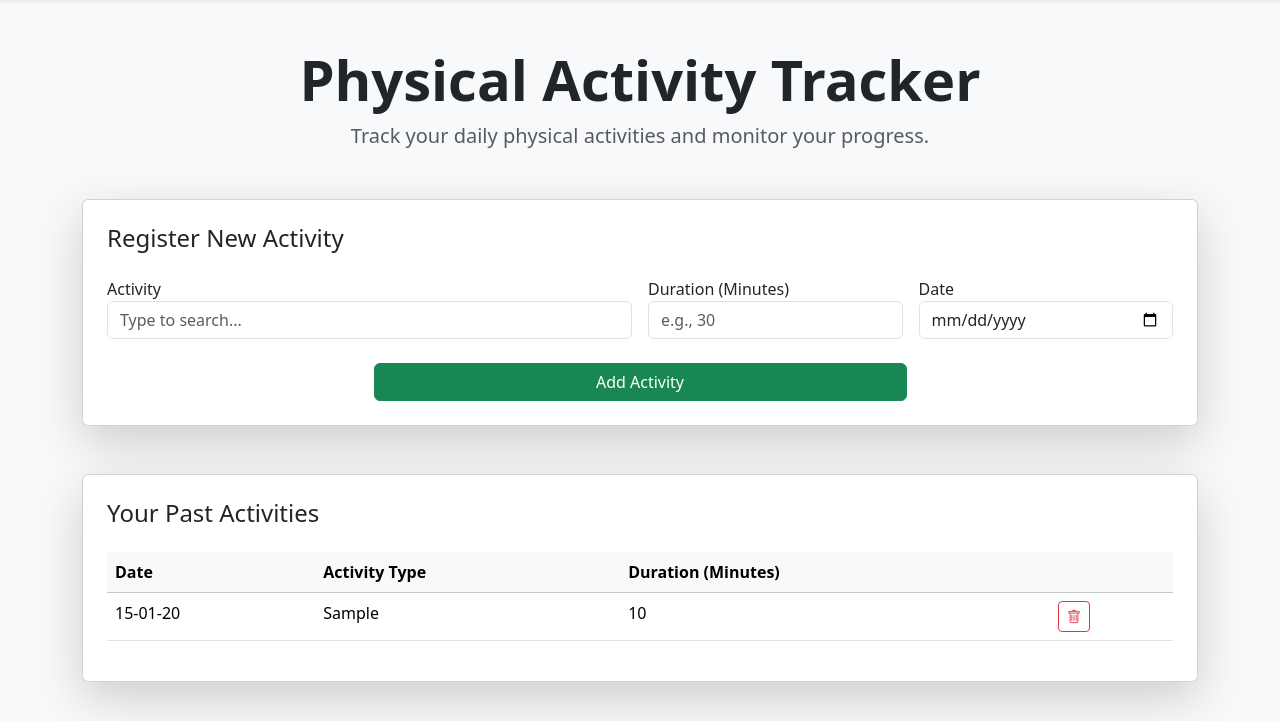
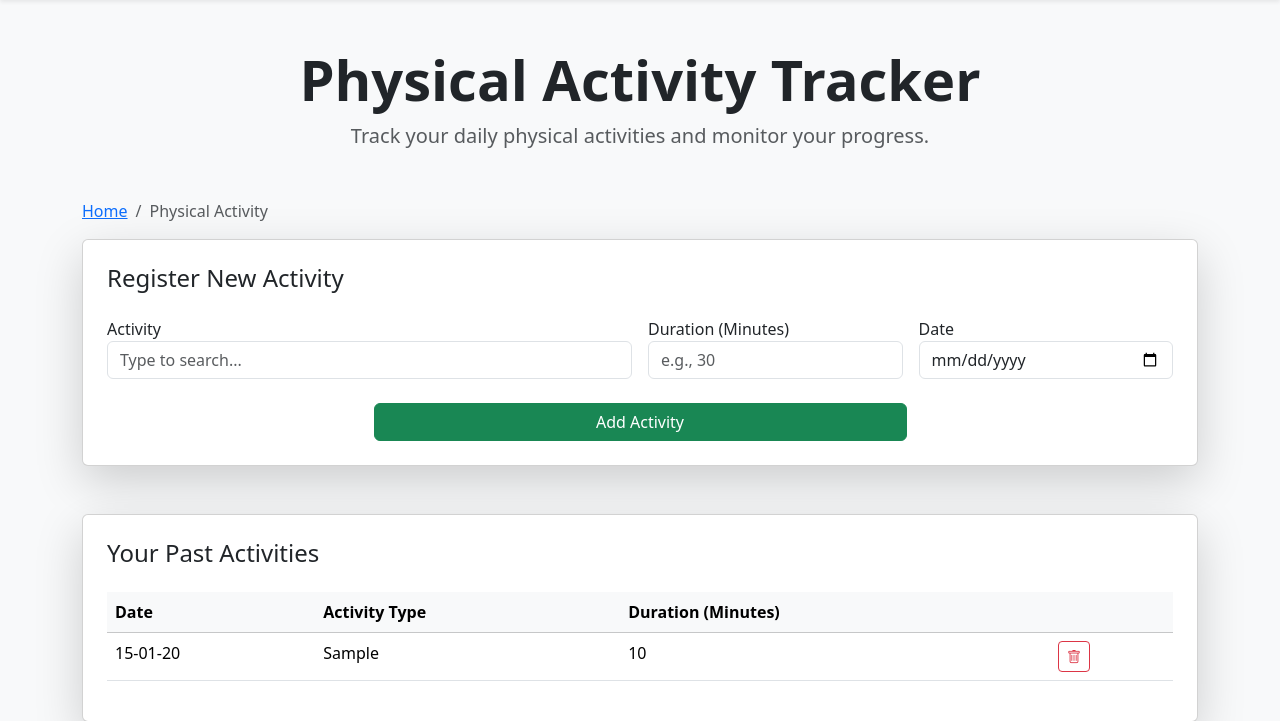
Before and after one commit to daniele-bnm/my_health_app, a Flask app: page /phisical_activity in a window 1280 px wide. Shown: the part 58-779 px from the top of the page. Run offline with Flask 3, Linux system fonts and the light colour scheme; a user stored in the database is signed in; tables that the repository leaves empty hold one stand-in row (values such as "Sample post"); some libraries are stand-ins or nearby versions.

Commit message:
Added breadcrumb

```diff
--- a/health_app/templates/app_dir/physical_activity.html
+++ b/health_app/templates/app_dir/physical_activity.html
@@ -10,8 +10,15 @@
             <p class="lead text-muted animate__animated animate__fadeInDown">Track your daily physical activities and monitor your progress.</p>
         </div>
 
+
         <!-- Input Form for New Physical Activity -->
-        <div class="card shadow-lg mb-5">
+     <nav aria-label="breadcrumb">
+          <ol class="breadcrumb">
+            <li class="breadcrumb-item"><a href="{{ url_for('home_page') }}">Home</a></li>
+            <li class="breadcrumb-item active" aria-current="page">Physical Activity</li>
+          </ol>
+     </nav>
+     <div class="card shadow-lg mb-5">
             <div class="card-body p-4">
                 <h4 class="card-title mb-4">Register New Activity</h4>
                 <form method="POST" action="{{ url_for('physical_activity_page') }}" class="needs-validation" novalidate>
@@ -40,7 +47,7 @@
                         </div>
                     </div>
                     <div class="text-center mt-4">
-                        {{ form.submit(class="btn btn-success w-50 animate__animated animate__fadeInUp") }}
+                        {{ form.submit(class="btn btn-success w-50 animate__animated animate__fadeIn") }}
                     </div>
                 </form>
             </div>
```
